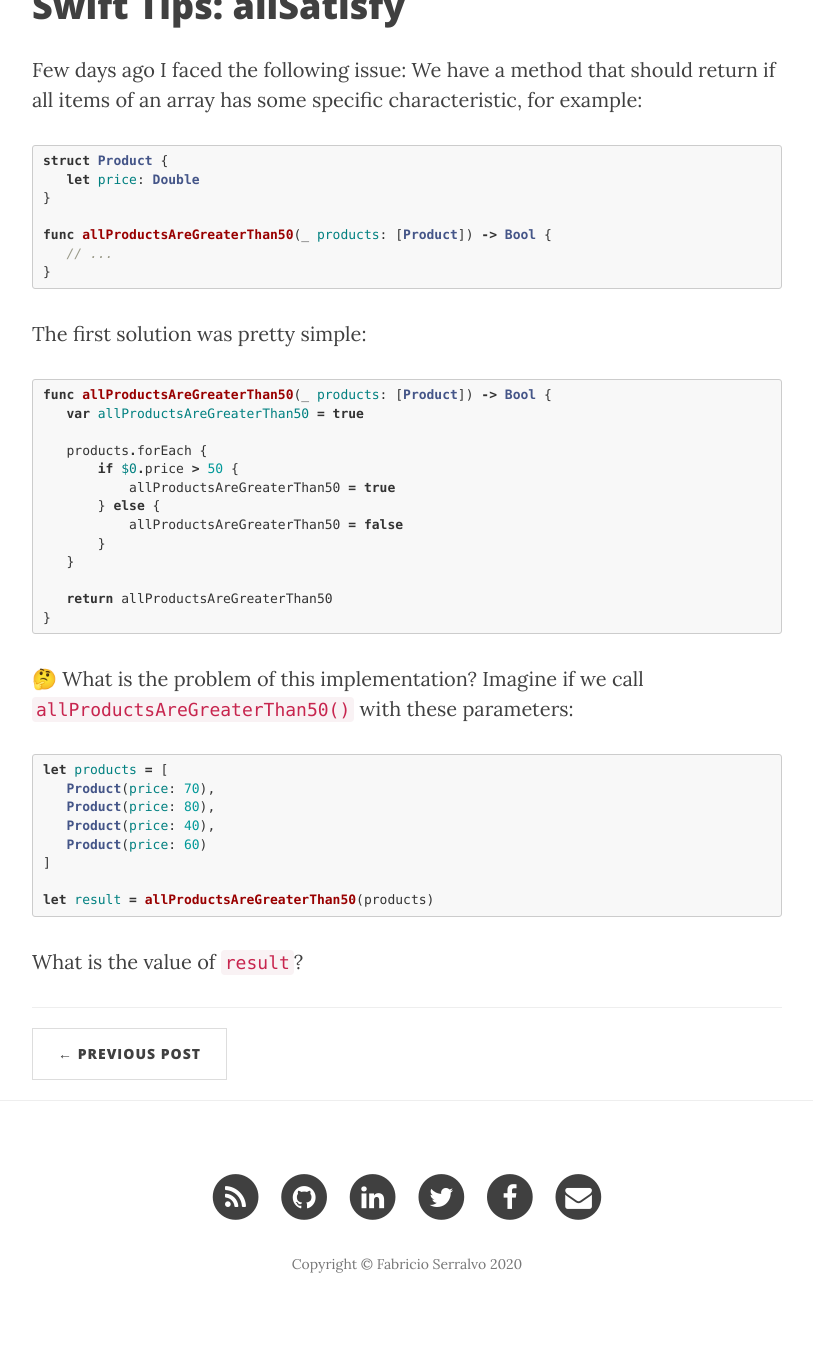
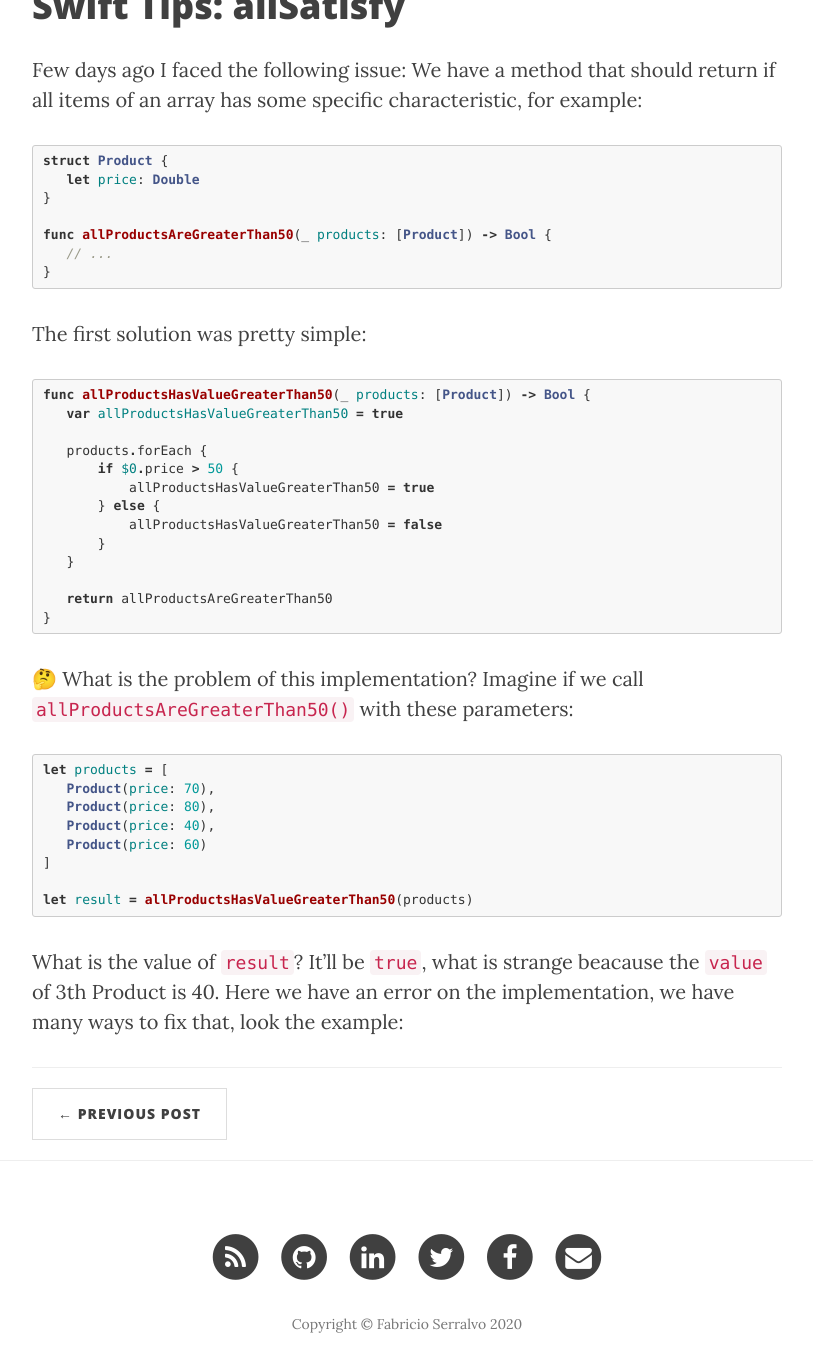
Before and after one commit to serralvo/serralvo.github.io, a Jekyll site: the page built from _posts/2020-09-20-swift-tips-all-satisfy.markdown, in a window 1280 px wide and 1400 px high, scrolled down 497 px. Shown: the top 1372 px of the window, without its empty margins (233-1046 px from the left). Built offline with Jekyll 4.4.1, drawn with Linux system fonts in a browser that asks for light colours; nearby versions of some CDN libraries; before the commit the page ends 1837 px from its top, so only the background shows below that; some of the changed text lies outside the part shown.

Commit message:
Update and rename 2020-10-15-swift-tips-all-satisfy.markdown to 2020-09-20-swift-tips-all-satisfy.markdown

````diff
--- a/_posts/2020-10-15-swift-tips-all-satisfy.markdown
+++ b/_posts/2020-09-20-swift-tips-all-satisfy.markdown
@@ -21,14 +21,14 @@
 The first solution was pretty simple:
 
 ```swift
-func allProductsAreGreaterThan50(_ products: [Product]) -> Bool {
-   var allProductsAreGreaterThan50 = true
+func allProductsHasValueGreaterThan50(_ products: [Product]) -> Bool {
+   var allProductsHasValueGreaterThan50 = true
 
    products.forEach {
        if $0.price > 50 {
-           allProductsAreGreaterThan50 = true
+           allProductsHasValueGreaterThan50 = true
        } else {
-           allProductsAreGreaterThan50 = false
+           allProductsHasValueGreaterThan50 = false
        }
    }
 
@@ -46,7 +46,7 @@
    Product(price: 60)
 ]
 
-let result = allProductsAreGreaterThan50(products)
+let result = allProductsHasValueGreaterThan50(products)
 ```
 
-What is the value of `result`?
+What is the value of `result`? It'll be `true`, what is strange beacause the `value` of 3th Product is 40. Here we have an error on the implementation, we have many ways to fix that, look the example:
````
